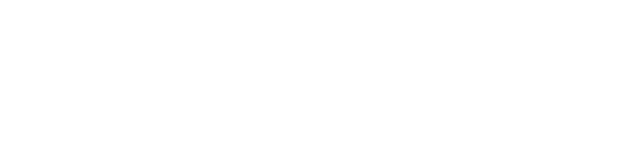
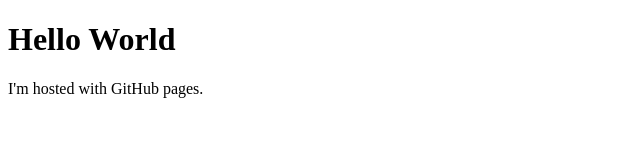
Before and after one commit to MrPrice77/mrprice77.github.io, a plain HTML site: page index.html in a window 1280 px wide. Shown: the whole page, without its empty margins (0-640 px from the left). Drawn offline with Linux system fonts and the light colour scheme.

Commit message:
Update index.html

```diff
--- a/index.html
+++ b/index.html
@@ -1,8 +1,7 @@
 <!DOCTYPE html>
 <html>
 <body>
-
-
-
+<h1>Hello World</h1>
+<p>I'm hosted with GitHub pages.</p>
 </body>
 </html>
```
